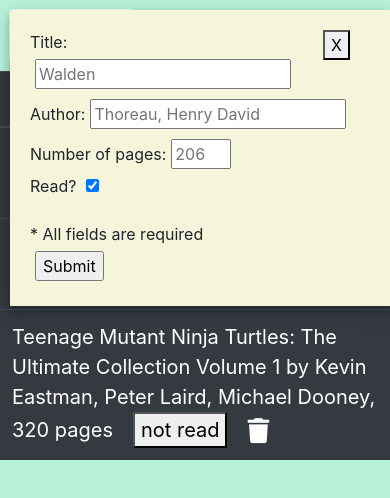
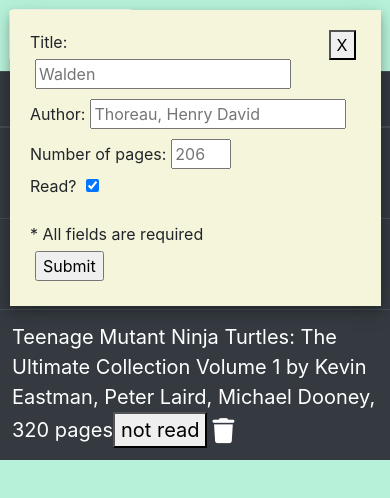
Before and after one commit to bananazigzags/library, a plain HTML site: page index.html in a window 390 px wide. Both pictures are taken after a click on the button "NEW BOOK". Drawn offline with nearby package versions, Linux system fonts and the light colour scheme.

Commit message:
descr + minor change to responsiveness of form

```diff
--- a/style.css
+++ b/style.css
@@ -24,7 +24,8 @@ th, td {
     background-color: beige;
     margin-left: 10px;
     margin-top: 10px;
-    width: 380px;
+    width: 95%;
+    max-width: 380px;
     padding: 20px;
     box-shadow: 0 4px 8px 0 rgba(0, 0, 0, 0.2), 0 6px 20px 0 rgba(0, 0, 0, 0.19);
 }
@@ -35,9 +36,10 @@ th, td {
 
 input {
     margin: 5px;
+    width: 80%;
+    max-width: fit-content;
 }
 
 button {
-    margin-left: 20px;
-    margin-right: 20px;
+    margin-right: 5px;
 }
```
Also changed, not shown: 1 other file.
